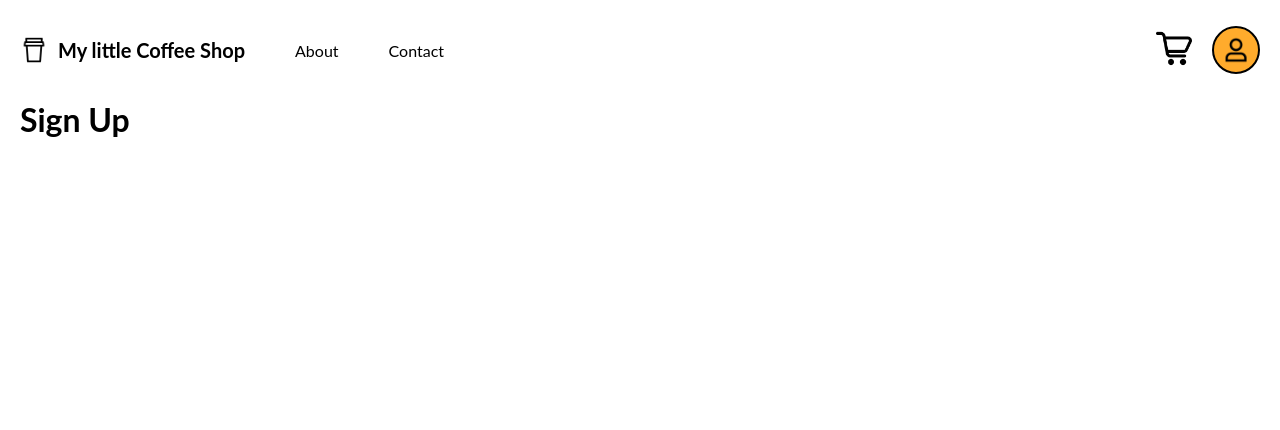
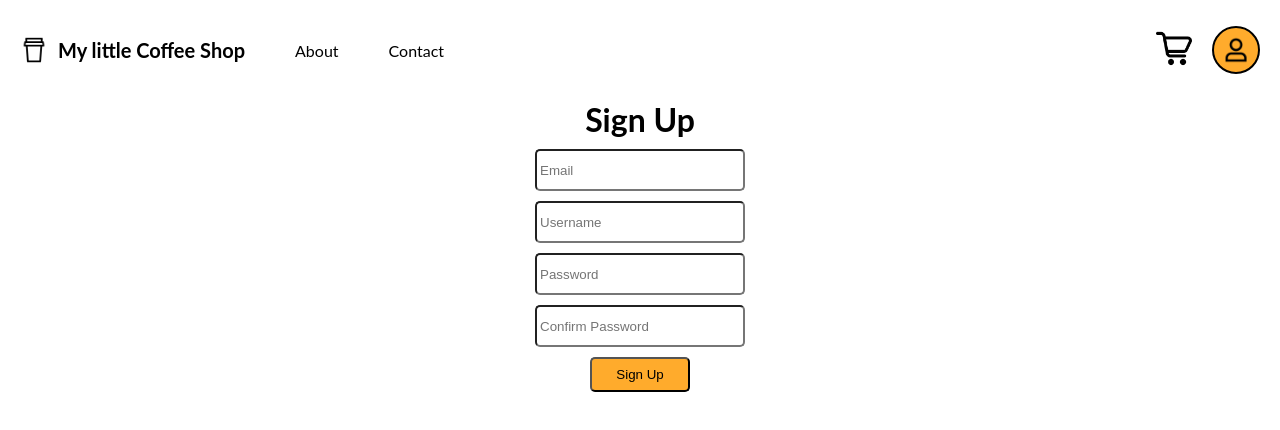
Before and after one commit to Cootz/MyLittleCoffeeShop, a React (Create React App) app in the folder front-end/: page /signup in a window 1280 px wide. Shown: the top 430 px of the page. Built offline with nearby package versions, Linux system fonts and the light colour scheme.

Commit message:
Make Signup page layout

```diff
--- a/front-end/src/pages/signup/signup.css
+++ b/front-end/src/pages/signup/signup.css
@@ -0,0 +1,31 @@
+.signup-container {
+    height: 100%;
+    display: flex;
+    flex-direction: column;
+    align-items: center;
+    justify-content: start;
+    text-align: center;
+
+    h1 {
+        margin-bottom: 10px;
+    }
+
+    input {
+        width: 200px;
+        height: 2rem;
+        padding: 3px;
+        margin-bottom: 10px;
+        border-radius: 5px;
+    }
+
+    button {
+        width: 100px;
+        padding: 0.5rem;
+        margin-bottom: 10px;
+        border-radius: 5px;
+    }
+
+    .signup-link-text {
+        text-decoration: underline;
+    }
+}
--- a/front-end/src/pages/signup/signup.jsx
+++ b/front-end/src/pages/signup/signup.jsx
@@ -5,6 +5,11 @@ export default function SingUp()
     return (
         <div className="signup-container">
             <h1>Sign Up</h1>
+            <input type="text" placeholder="Email"/>
+            <input type="text" placeholder="Username"/>
+            <input type="password" placeholder="Password"/>
+            <input type="password" placeholder="Confirm Password"/>
+            <button className="cs-button">Sign Up</button>
         </div>
     );
 }
```
